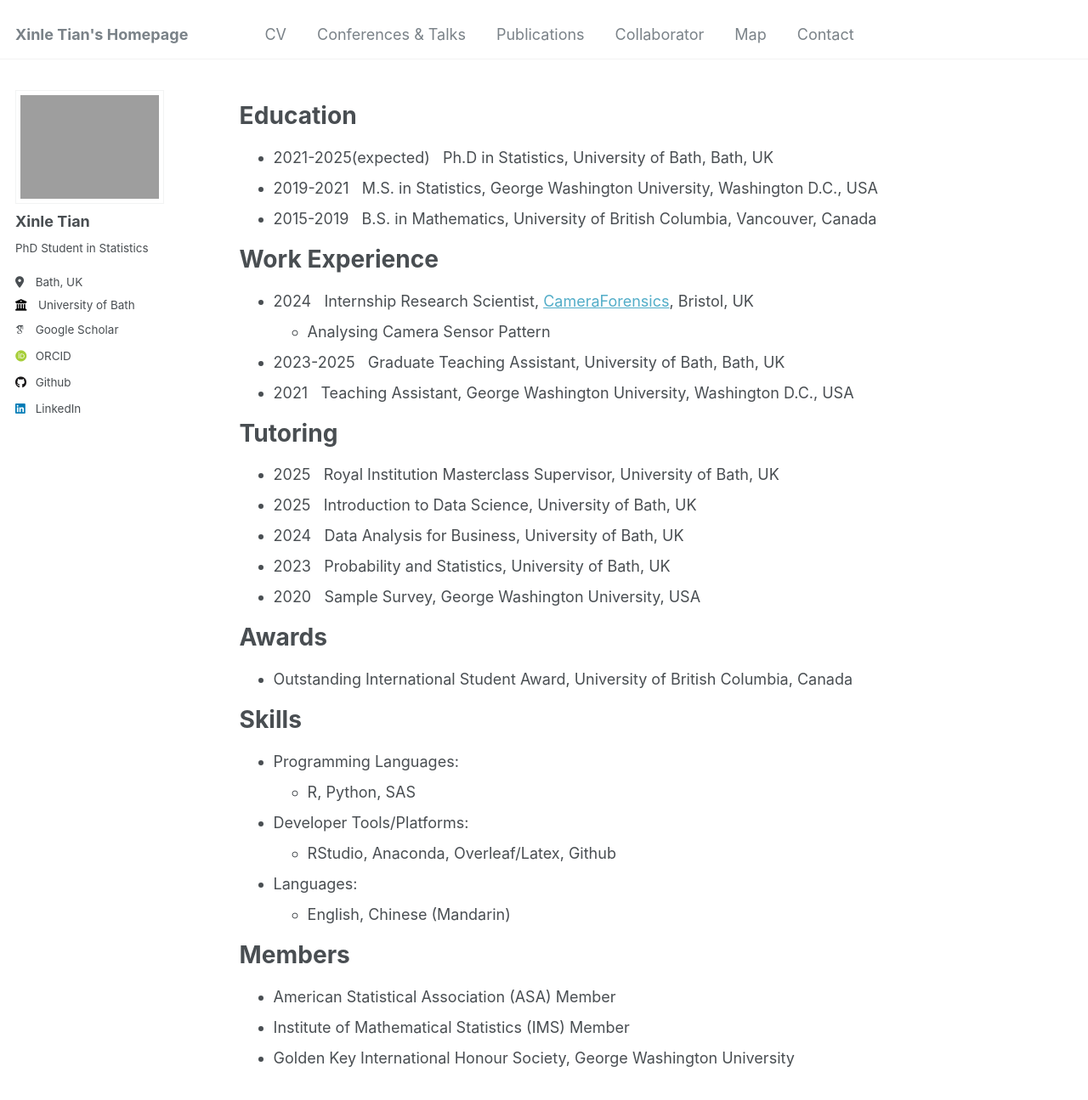
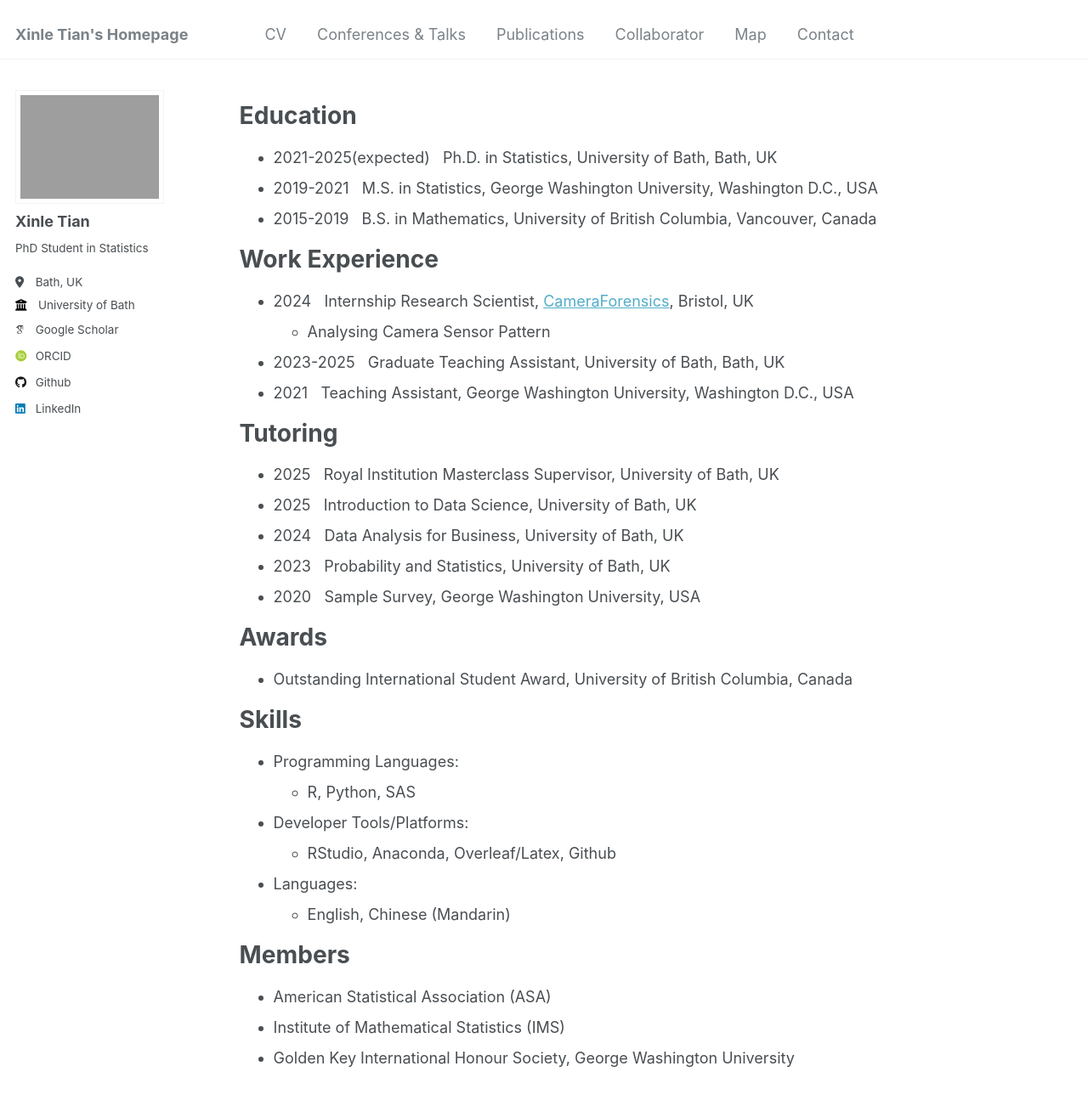
Before and after one commit to xinlet/xinlet.github.io, a Jekyll site: the page built from _pages/cv.md, in a window 1280 px wide and 1400 px high. Shown: the top 1295 px of the window at 85% size. Built offline with Jekyll 4.4.1, drawn with Linux system fonts in a browser that asks for light colours; some web fonts are replaced.

Commit message:
Update cv.md

```diff
--- a/_pages/cv.md
+++ b/_pages/cv.md
@@ -11,7 +11,7 @@ redirect_from:
 
 Education
 ======
-* 2021-2025(expected) &nbsp; Ph.D in Statistics, University of Bath, Bath, UK
+* 2021-2025(expected) &nbsp; Ph.D. in Statistics, University of Bath, Bath, UK
 * 2019-2021 &nbsp; M.S. in Statistics, George Washington University, Washington D.C., USA
 * 2015-2019 &nbsp; B.S. in Mathematics, University of British Columbia, Vancouver, Canada
 
@@ -47,6 +47,6 @@ Skills
 
 Members
 ======
-* American Statistical Association (ASA) Member
-* Institute of Mathematical Statistics (IMS) Member
+* American Statistical Association (ASA)
+* Institute of Mathematical Statistics (IMS)
 * Golden Key International Honour Society, George Washington University
```
